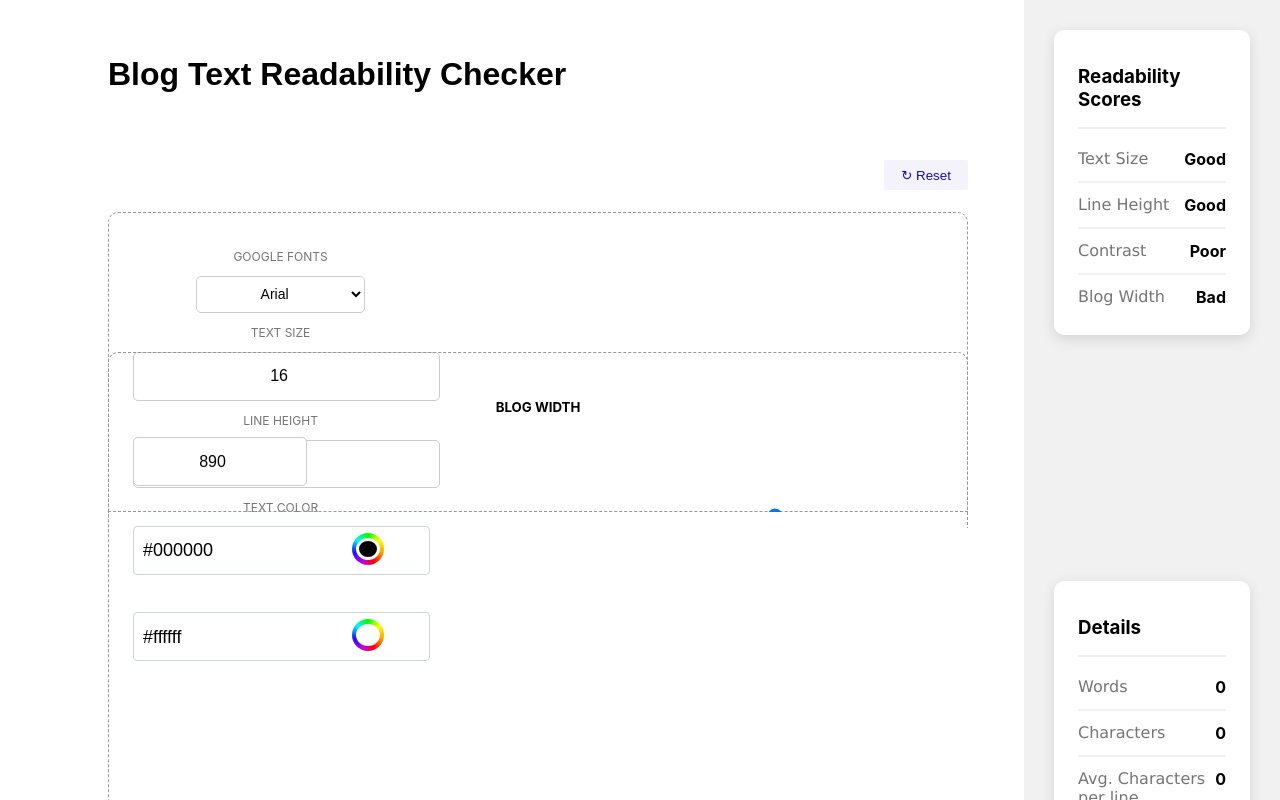
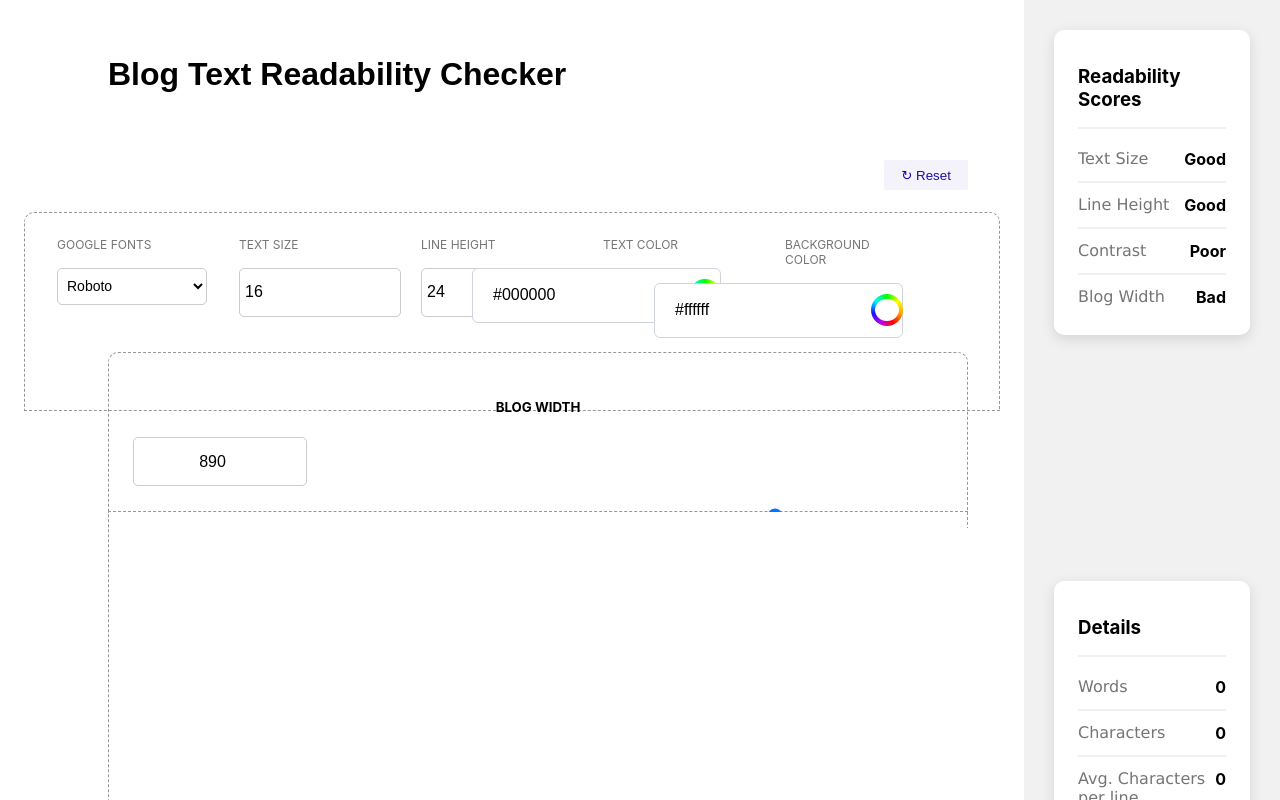
Before and after one commit to drewpager/word-counter, a React (Create React App) app: page / in a window 1280 px wide. Shown: the top 800 px of the page. Built offline with nearby package versions, Linux system fonts and the light colour scheme.

Commit message:
Importing Google Fonts

```diff
--- a/package.json
+++ b/package.json
@@ -5,6 +5,7 @@
   "dependencies": {
     "react": "^18.2.0",
     "react-dom": "^18.2.0",
+    "react-google-font-loader": "^1.1.0",
     "react-scripts": "5.0.1",
     "sass": "^1.62.1"
   },
--- a/src/components/wordCounter.jsx
+++ b/src/components/wordCounter.jsx
@@ -1,6 +1,7 @@
 import React, { useState } from 'react';
 // import './wordCounter.css';
 import './wordCounter.scss';
+import GoogleFontLoader from 'react-google-font-loader';
 
 export const WordCounter = () => {
   const [wordCount, setWordCount] = useState(0);
@@ -9,6 +10,7 @@ export const WordCounter = () => {
   const [paragraphCount, setparagraphCount] = useState(0);
   const [readTime, setReadTime] = useState(0);
   const [fontSize, setFontSize] = useState(16);
+  const [textFont, setTextFont] = useState("Arial");
   const [lineHeight, setLineHeight] = useState(24);
   const [backgroundColor, setBackgroundColor] = useState("#ffffff");
   const [fontColor, setFontColor] = useState("#000000");
@@ -17,6 +19,26 @@ export const WordCounter = () => {
   // const [active, setActive] = useState("px");
 
   const WORDS_PER_MINUTE = 238;
+
+
+  const fonts = [
+    {
+      font: 'Roboto',
+      weights: [400],
+    },
+    {
+      font: 'Roboto Mono',
+      // weights: [400],
+    },
+    {
+      font: 'Arial',
+      // weights: [400],
+    },
+    {
+      font: 'Montserrat',
+      // weights: [400],
+    }
+  ];
 
   const handleChange = (e) => {
     e.preventDefault();
@@ -39,6 +61,7 @@ export const WordCounter = () => {
     setBackgroundColor("#ffffff");
     setFontColor("#000000");
     setBlogWidth(890);
+    setTextFont("Arial");
   }
 
   // const handleMetric = (value) => {
@@ -53,8 +76,13 @@ export const WordCounter = () => {
       <div className="text--modifiers">
         <div>
           <p>Google Fonts</p>
-          <select width="100%">
-            <option value="arial">Arial</option>
+          <select className="fonts--input" onChange={(e) => setTextFont(e.target.value)}>
+            {fonts.map((font, index) => (
+              <option
+                value={font.font}
+                key={index}
+            >{font.font}</option>
+            ))}
           </select>
         </div>
         <div>
@@ -153,7 +181,8 @@ export const WordCounter = () => {
             lineHeight: `${lineHeight}px`,
             backgroundColor: `${backgroundColor}`,
             color: `${fontColor}`,
-            width: `${blogWidth}px`
+            width: `${blogWidth}px`,
+            fontFamily: `${textFont}`
           }}
           className="text-area"
           onChange={(e) => handleChange(e)}
--- a/src/components/wordCounter.scss
+++ b/src/components/wordCounter.scss
@@ -48,6 +48,11 @@
   }
 }
 
+.fonts--input {
+  height: 2.3rem;
+  width: 100%;
+}
+
 .text--modifiers {
   display: flex;
   padding-top: 1rem;
@@ -62,28 +67,74 @@
   justify-content: space-between;
   text-transform: uppercase;
   color: #757575;
-  font-size: 0.75rem;
+  font-size: clamp(0.5rem, 0.75rem, 1rem);
+  flex-wrap: nowrap;
 
     & > p {
-      font-family: 'GT America', sans-serif;
+      // font-family: 'GT America', sans-serif;
       color: #757575;
       margin: 0;
-      font-style: normal;
+      font-style: bolder;
       font-weight: 500;
       font-size: 0.75rem;
       line-height: 0.875rem;
-      letter-spacing: 0.05em;
+      letter-spacing: 0.05rem;
       text-transform: uppercase;
+      border: 1px solid red;
     }
 
   @include breakpoints.desktop {
+    // display: grid;
+    // grid-column: 1 / 2;
+    // grid-row: 3 / 4;
+    // margin-left: 6.75rem;
+    // padding: 1.5rem 1.5rem;
+    // margin-bottom: 1.5rem;
+    // margin-right: 3.5rem;
+
     display: grid;
-    grid-column: 1 / 2;
-    grid-row: 3 / 4;
-    margin-left: 6.75rem;
-    padding: 1.5rem 1.5rem;
-    margin-bottom: 1.5rem;
-    margin-right: 3.5rem;
+    grid-template-columns: 20% 20% 20% 20% 20%;
+    grid-template-rows: 1fr;
+    padding: 1.5rem 2rem;
+    border-radius: 0.625rem 0.625rem 0 0;
+    align-content: left;
+
+    :first-child {
+      text-align: left;
+      grid-column: 1 / 2;
+      grid-row: 1 / -1;
+      margin: 0 2rem 1rem 0;
+    }
+
+    :nth-child(2) {
+      text-align: left;
+      grid-column: 2 / 3;
+      grid-row: 1 / -1;
+      // margin-right: 2rem;
+      margin: 0 2rem 1rem 0;
+    }
+
+    :nth-child(3) {
+      text-align: left;
+      grid-column: 3 / 4;
+      grid-row: 1 / -1;
+      // margin-right: 1rem;
+      margin: 0 2rem 1rem 0;
+    }
+
+    :nth-child(4) {
+      text-align: left;
+      grid-column: 4 / 5;
+      grid-row: 1 / -1;
+      margin: 0 2rem 1rem 0;
+    }
+
+    :nth-child(5) {
+      text-align: left;
+      grid-column: 5 / 6;
+      grid-row: 1 / -1;
+      margin: 0 2rem 1rem 0;
+    }
 
     & > div {
       display: inline-block;
@@ -161,7 +212,7 @@
 }
 
 .text-area {
-  font-family: 'Poppins', sans-serif;
+  // font-family: 'Poppins', sans-serif;
   min-height: 27.3125rem;
   height: fit-content;
   padding: 1rem;
@@ -197,7 +248,7 @@
   display: flex;
   align-items: flex-start;
   justify-content: space-between;
-  font-family: 'Poppins', sans-serif;
+  // font-family: 'Poppins', sans-serif;
   min-height: 27.3125rem;
   height: fit-content;
   margin-left: 1.5rem;
@@ -230,14 +281,20 @@
 /* COLOR PICKER */
 
 .fontColor--input {
-  position: relative;
-  display: flex;
+  display: grid;
   align-items: center;
+  width: 100%;
+  // width: max-content;
+
+  @media (min-width: 768px) {
+    justify-items: right;
+    min-width: 100%;
+  }
 }
 
 #backgroundColorPicker {
-  right: 6ch;
-  margin-bottom: 0.3em;
+  grid-column: 2 / 3;
+  grid-row: 1 / 2;
 }
 
 #backgroundColorPicker::-webkit-color-swatch {
@@ -247,21 +304,27 @@
 }
 
 input#background {
-  padding-right: 3em;
-  margin-right: -.1em;
-  border-radius: .1em 0 0 .1em;
+  // max-width: 100%;
+  grid-column: 1 / 2;
+  grid-row: 1 / 2;
+  height: 2.31rem;
   text-align: left;
-  border-radius: 0.25rem;
+  border: 1px solid #CED4DA;
+  border-radius: 0.375rem;
+  padding: 0.5rem 1.25rem;
+  min-width: 100%;
 }
 
 .color-picker {
   position: absolute;
+  display: grid;
   background-color: transparent;
   background: conic-gradient(lime, yellow, orange, red, #b900ed, #1a13ff, #02f5ff, lime);
   width: 2rem;
   height: 2rem;
   cursor: pointer;
   border: none;
+  margin-right: 1rem;
   border-radius: 100%;
   --webkit-border-radius: 100%;
   --moz-border-radius: 100%;
@@ -275,16 +338,13 @@ input#background {
 
 .textColor--input {
     position: relative;
-		display: block;
-		height: 2.31em;
-		padding: .2em .5em .1em;
-		margin-top: -.1em;
+		display: grid;
+    grid-template-columns: 1fr 1fr;
+    grid-template-rows: 1fr;
+		height: 2.31rem;
 		color: #000;
-		font: 150% 'GT America Mono Regular', sans-serif;
-		// border: 1px solid #A8A8A8;
-		// border-radius: 0.875rem;
-    border: 1px solid #CED4DA;
-		background-color: #FFFFFF;
+		font-family: 'GT America Mono Regular', sans-serif;
+    font-size: 1rem;
 }
 
 /* RESULTS AREA */
```
Also changed, not shown: 1 other file (tests, documents, lock files or other folders).
